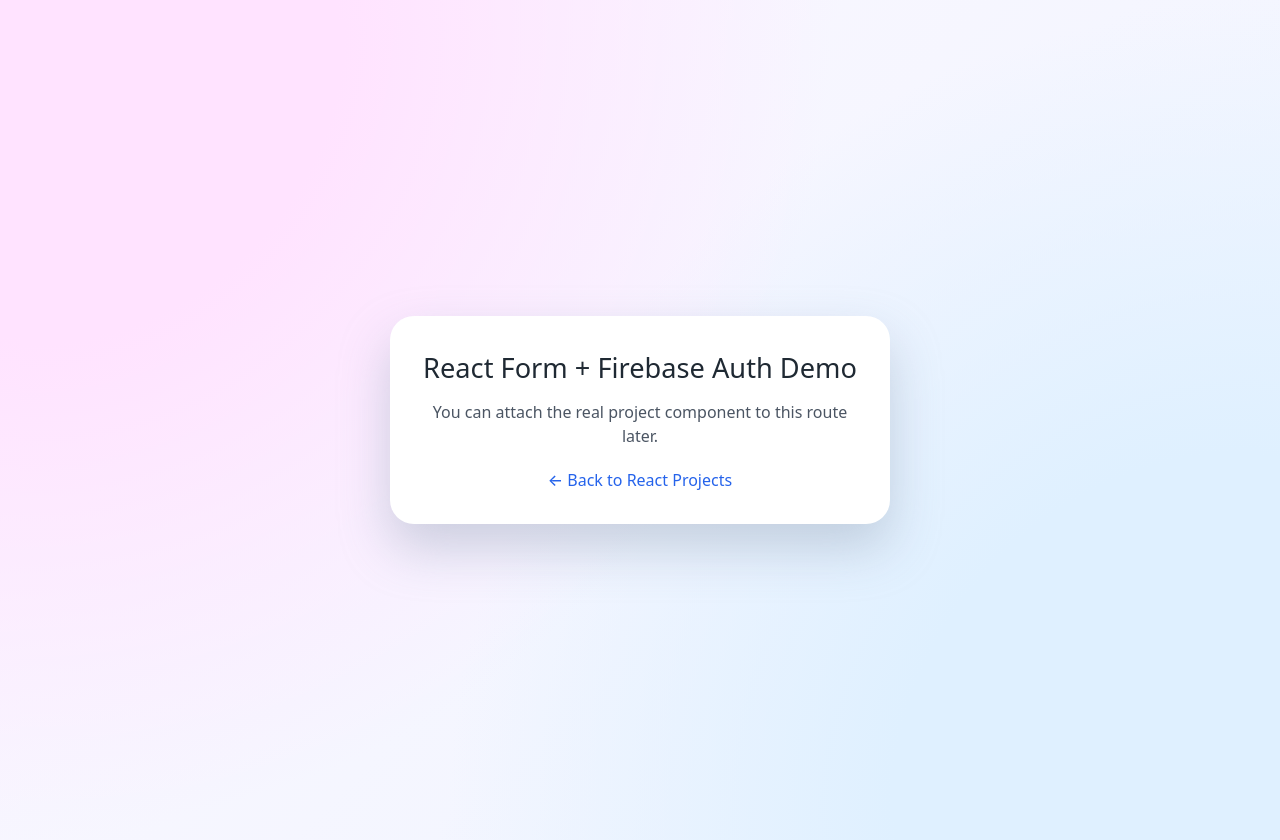
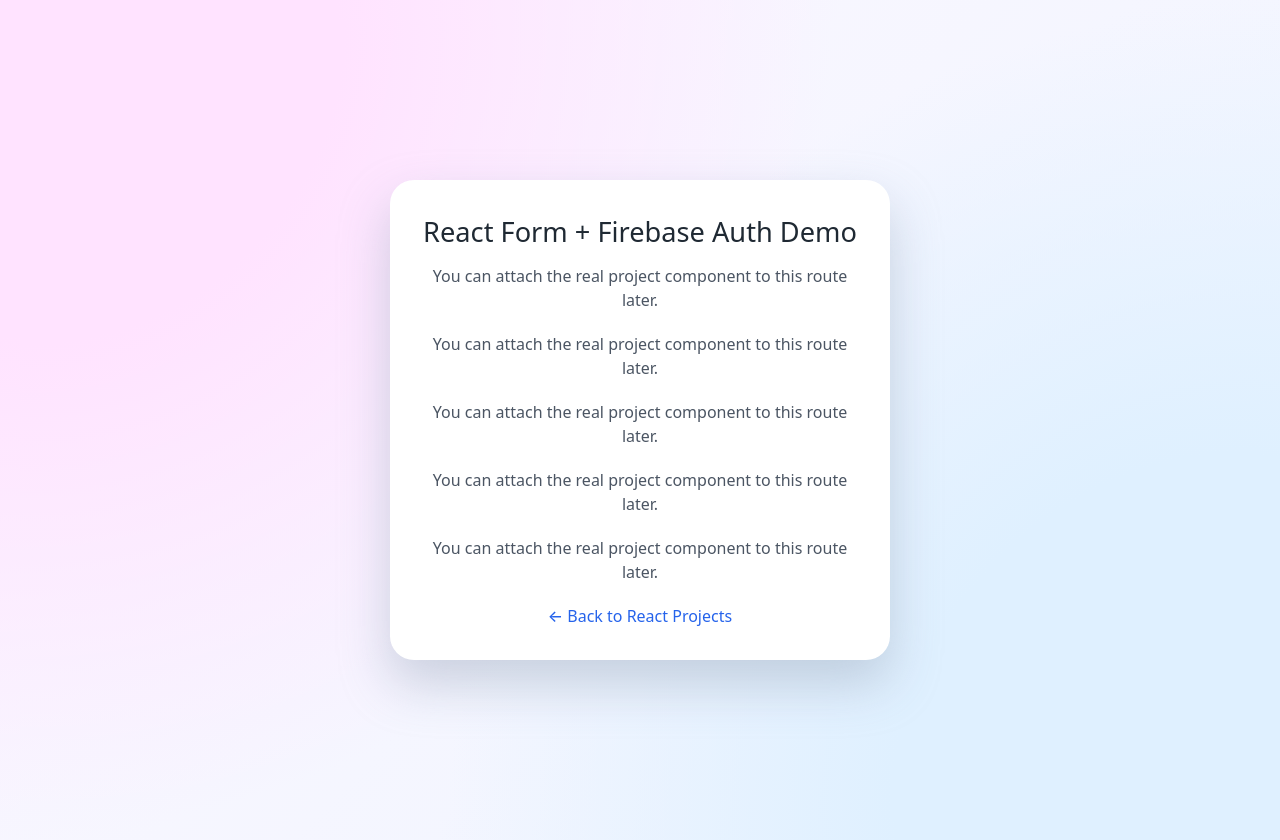
Before and after one commit to UllasMP/React_Projec_Hub, a React (Vite) app: page /react-form-demo in a window 1280 px wide. Built offline with nearby package versions, Linux system fonts and the light colour scheme; no server answers.

Commit message:
working on products

```diff
--- a/src/DemoPlaceholder.jsx
+++ b/src/DemoPlaceholder.jsx
@@ -8,6 +8,10 @@
       <div className="demo-card">
         <h1>{title}</h1>
         <p>You can attach the real project component to this route later.</p>
+         <p>You can attach the real project component to this route later.</p>
+          <p>You can attach the real project component to this route later.</p>
+           <p>You can attach the real project component to this route later.</p>
+            <p>You can attach the real project component to this route later.</p>
         <Link to="/" className="back-link">
           ← Back to React Projects
         </Link>
```
